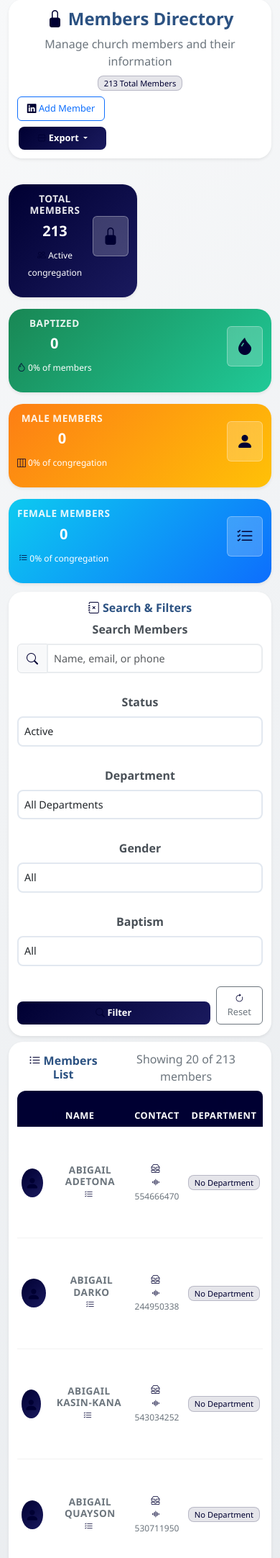
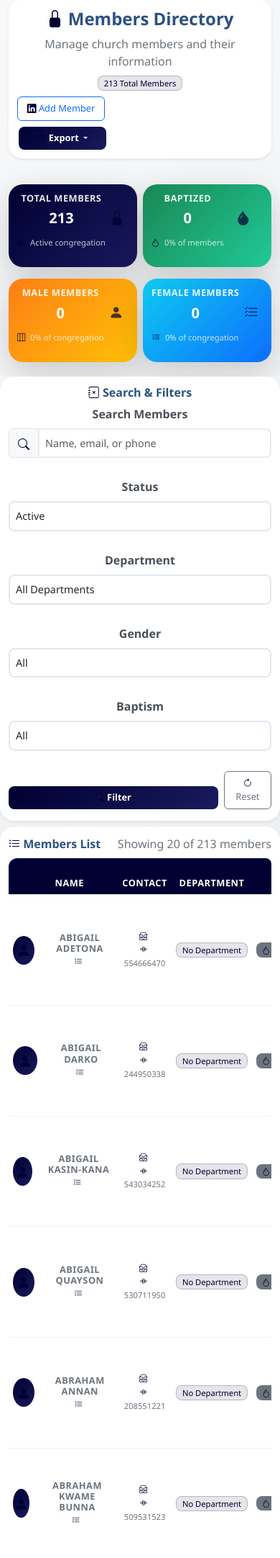
Before and after one commit to EricBaidoo/Attendance_System, a PHP site: page /pages/members/list.php in a window 390 px wide. Shown: the part 98-2262 px from the top of the page at 72% size. Run offline with PHP 8.4, Linux system fonts and the light colour scheme; a user stored in the database is signed in; data comes from the database, SQL or seed files in the repository.

Commit message:
Enhance card styling and layout for improved dashboard and mobile responsiveness

```diff
--- a/assets/css/mobile-responsive.css
+++ b/assets/css/mobile-responsive.css
@@ -123,6 +123,33 @@
     .g-4 {
         gap: 1rem !important;
     }
+
+    /* Consistent card grid layout */
+    .col-6.col-md-3 {
+        flex: 0 0 50% !important;
+        max-width: 50% !important;
+    }
+
+    /* Enhanced card styling for mobile */
+    .card-body {
+        padding: 1rem !important;
+    }
+
+    .card-icon .fs-1 {
+        font-size: 1.5rem !important;
+    }
+
+    .card h2 {
+        font-size: 1.5rem !important;
+    }
+
+    .card h6 {
+        font-size: 0.9rem !important;
+    }
+
+    .card small {
+        font-size: 0.75rem !important;
+    }
 }
 
 /* Small mobile devices */
@@ -148,6 +175,35 @@
     }
 
     h3, .h3 {
+        font-size: 1.1rem !important;
+    }
+
+    /* Enhanced small mobile card styling */
+    .col-6.col-md-3 {
+        flex: 0 0 50% !important;
+        max-width: 50% !important;
+    }
+
+    .card-body {
+        padding: 0.75rem !important;
+    }
+
+    .card h2 {
+        font-size: 1.25rem !important;
+    }
+
+    .card h6 {
+        font-size: 0.8rem !important;
+    }
+
+    .card small {
+        font-size: 0.7rem !important;
+    }
+
+    .card-icon .fs-1 {
+        font-size: 1.25rem !important;
+    }
+}
         font-size: 1.1rem !important;
     }
 
--- a/index.php
+++ b/index.php
@@ -180,7 +180,7 @@ include 'includes/header.php';
     </div>
 
     <!-- Visitors Card -->
-    <div class="col-lg-3 col-md-6 col-sm-6 col-12 mb-4">
+    <div class="col-6 col-md-3 mb-3 mb-md-0">
         <div class="card border-0 shadow-lg h-100 enhanced-visitors-card">
             <div class="card-body text-white position-relative">
                 <div class="card-pattern"></div>
@@ -206,7 +206,7 @@ include 'includes/header.php';
     </div>
 
     <!-- Male Members Card -->
-    <div class="col-lg-3 col-md-6 col-sm-6 col-12 mb-4">
+    <div class="col-6 col-md-3 mb-3 mb-md-0">
         <div class="card border-0 shadow-lg h-100 enhanced-converts-card">
             <div class="card-body text-white position-relative">
                 <div class="card-pattern"></div>
@@ -232,7 +232,7 @@ include 'includes/header.php';
     </div>
 
     <!-- Female Members Card -->
-    <div class="col-lg-3 col-md-6 col-sm-6 col-12 mb-4">
+    <div class="col-6 col-md-3 mb-3 mb-md-0">
         <div class="card border-0 shadow-lg h-100 enhanced-services-card">
             <div class="card-body text-white position-relative">
                 <div class="card-pattern"></div>
--- a/pages/members/list.php
+++ b/pages/members/list.php
@@ -188,6 +188,78 @@ include '../../includes/header.php';
 .bi-trash::before { content: "\f5a2"; }
 .bi-file-excel::before { content: "\f438"; }
 .bi-file-pdf::before { content: "\f43c"; }
+
+/* Enhanced card styling to match index page */
+.card-icon {
+    opacity: 0.7;
+    transition: all 0.3s ease;
+}
+
+.text-white-75 {
+    color: rgba(255, 255, 255, 0.75) !important;
+}
+
+/* Enhanced card hover effects to match dashboard */
+.members-card:hover,
+.visitors-card:hover,
+.converts-card:hover,
+.departments-card:hover {
+    transform: translateY(-5px);
+    box-shadow: 0 15px 35px rgba(0,0,0,0.1) !important;
+}
+
+.members-card:hover .card-icon,
+.visitors-card:hover .card-icon,
+.converts-card:hover .card-icon,
+.departments-card:hover .card-icon {
+    opacity: 1;
+    transform: scale(1.1);
+}
+
+/* Mobile responsiveness improvements */
+@media (max-width: 768px) {
+    .card-body {
+        padding: 1rem !important;
+    }
+
+    .fs-1 {
+        font-size: 1.5rem !important;
+    }
+
+    .fs-2 {
+        font-size: 1.25rem !important;
+    }
+
+    h6 {
+        font-size: 0.9rem !important;
+    }
+
+    h2 {
+        font-size: 1.5rem !important;
+    }
+
+    small {
+        font-size: 0.75rem !important;
+    }
+}
+
+@media (max-width: 576px) {
+    .card-body {
+        padding: 0.75rem !important;
+    }
+
+    h2 {
+        font-size: 1.25rem !important;
+    }
+
+    .fs-1 {
+        font-size: 1.25rem !important;
+    }
+
+    h6 {
+        font-size: 0.8rem !important;
+    }
+}
 </style>
 
 <!-- Professional Members Dashboard -->
@@ -229,80 +301,86 @@ include '../../includes/header.php';
     <div class="px-3 px-md-4 mb-4">
         <div class="row g-2 g-md-3 g-lg-4">
         <div class="col-6 col-md-3 mb-3 mb-md-0">
-            <div class="card border-0 shadow-sm h-100 members-card">
-                <div class="card-body text-white p-4">
-                    <div class="d-flex align-items-center justify-content-between">
+            <div class="card border-0 shadow-lg h-100 members-card">
+                <div class="card-body text-white position-relative">
+                    <div class="card-pattern"></div>
+                    <div class="d-flex align-items-center justify-content-between position-relative">
                         <div>
-                            <h6 class="text-white-50 mb-2 fw-semibold">Total Members</h6>
+                            <h6 class="text-white-75 mb-2 fw-semibold">Total Members</h6>
                             <h2 class="text-white mb-2 fw-bold"><?php echo $stats['total']; ?></h2>
-                            <small class="text-white-50">
-                                <i class="bi bi-people"></i> Active congregation
+                            <small class="text-white-75">
+                                <i class="bi bi-people me-1"></i> Active congregation
                             </small>
                         </div>
-                        <div class="rounded p-3">
-                            <i class="bi bi-people-fill text-white fs-2"></i>
+                        <div class="card-icon">
+                            <i class="bi bi-people-fill text-white fs-1"></i>
                         </div>
                     </div>
                 </div>
             </div>
         </div>
 
-        <div class="col-lg-3 col-md-6 col-sm-6 col-12 mb-4">
-            <div class="card border-0 shadow-sm h-100 visitors-card">
-                <div class="card-body text-white p-4">
-                    <div class="d-flex align-items-center justify-content-between">
+        <div class="col-6 col-md-3 mb-3 mb-md-0">
+            <div class="card border-0 shadow-lg h-100 visitors-card">
+                <div class="card-body text-white position-relative">
+                    <div class="card-pattern"></div>
+                    <div class="d-flex align-items-center justify-content-between position-relative">
                         <div>
-                            <h6 class="text-white-50 mb-2 fw-semibold">Baptized</h6>
+                            <h6 class="text-white-75 mb-2 fw-semibold">Baptized</h6>
                             <h2 class="text-white mb-2 fw-bold"><?php echo $stats['baptized']; ?></h2>
-                            <small class="text-white-50">
-                                <i class="bi bi-droplet"></i> <?php echo $stats['total'] > 0 ? round(($stats['baptized']/$stats['total'])*100) : 0; ?>% of members
+                            <small class="text-white-75">
+                                <i class="bi bi-droplet me-1"></i> <?php echo $stats['total'] > 0 ? round(($stats['baptized']/$stats['total'])*100) : 0; ?>% of members
                             </small>
                         </div>
-                        <div class="rounded p-3">
-                            <i class="bi bi-droplet-fill text-white fs-2"></i>
+                        <div class="card-icon">
+                            <i class="bi bi-droplet-fill text-white fs-1"></i>
                         </div>
                     </div>
                 </div>
             </div>
         </div>
 
-        <div class="col-lg-3 col-md-6 col-sm-6 col-12 mb-4">
-            <div class="card border-0 shadow-sm h-100 converts-card">
-                <div class="card-body text-white p-4">
-                    <div class="d-flex align-items-center justify-content-between">
+        <div class="col-6 col-md-3 mb-3 mb-md-0">
+            <div class="card border-0 shadow-lg h-100 converts-card">
+                <div class="card-body text-white position-relative">
+                    <div class="card-pattern"></div>
+                    <div class="d-flex align-items-center justify-content-between position-relative">
                         <div>
-                            <h6 class="text-white-50 mb-2 fw-semibold">Male Members</h6>
+                            <h6 class="text-white-75 mb-2 fw-semibold">Male Members</h6>
                             <h2 class="text-white mb-2 fw-bold"><?php echo $stats['male']; ?></h2>
-                            <small class="text-white-50">
-                                <i class="bi bi-person"></i> <?php echo $stats['total'] > 0 ? round(($stats['male']/$stats['total'])*100) : 0; ?>% of congregation
+                            <small class="text-white-75">
+                                <i class="bi bi-person me-1"></i> <?php echo $stats['total'] > 0 ? round(($stats['male']/$stats['total'])*100) : 0; ?>% of congregation
                             </small>
                         </div>
-                        <div class="rounded p-3">
-                            <i class="bi bi-person-fill text-white fs-2"></i>
+                        <div class="card-icon">
+                            <i class="bi bi-person-fill text-white fs-1"></i>
                         </div>
                     </div>
                 </div>
             </div>
         </div>
 
-        <div class="col-lg-3 col-md-6 col-sm-6 col-12 mb-4">
-            <div class="card border-0 shadow-sm h-100 departments-card">
-                <div class="card-body text-white p-4">
-                    <div class="d-flex align-items-center justify-content-between">
+        <div class="col-6 col-md-3 mb-3 mb-md-0">
+            <div class="card border-0 shadow-lg h-100 departments-card">
+                <div class="card-body text-white position-relative">
+                    <div class="card-pattern"></div>
+                    <div class="d-flex align-items-center justify-content-between position-relative">
                         <div>
-                            <h6 class="text-white-50 mb-2 fw-semibold">Female Members</h6>
+                            <h6 class="text-white-75 mb-2 fw-semibold">Female Members</h6>
                             <h2 class="text-white mb-2 fw-bold"><?php echo $stats['female']; ?></h2>
-                            <small class="text-white-50">
-                                <i class="bi bi-person-dress"></i> <?php echo $stats['total'] > 0 ? round(($stats['female']/$stats['total'])*100) : 0; ?>% of congregation
+                            <small class="text-white-75">
+                                <i class="bi bi-person-dress me-1"></i> <?php echo $stats['total'] > 0 ? round(($stats['female']/$stats['total'])*100) : 0; ?>% of congregation
                             </small>
                         </div>
-                        <div class="rounded p-3">
-                            <i class="bi bi-person-dress text-white fs-2"></i>
+                        <div class="card-icon">
+                            <i class="bi bi-person-dress text-white fs-1"></i>
                         </div>
                     </div>
                 </div>
             </div>
         </div>
+    </div>
+</div>
     </div>
 
     <!-- Filters and Search -->
```
Also changed, not shown: assets/css/dashboard_enhanced.css (+42 -0 lines).
